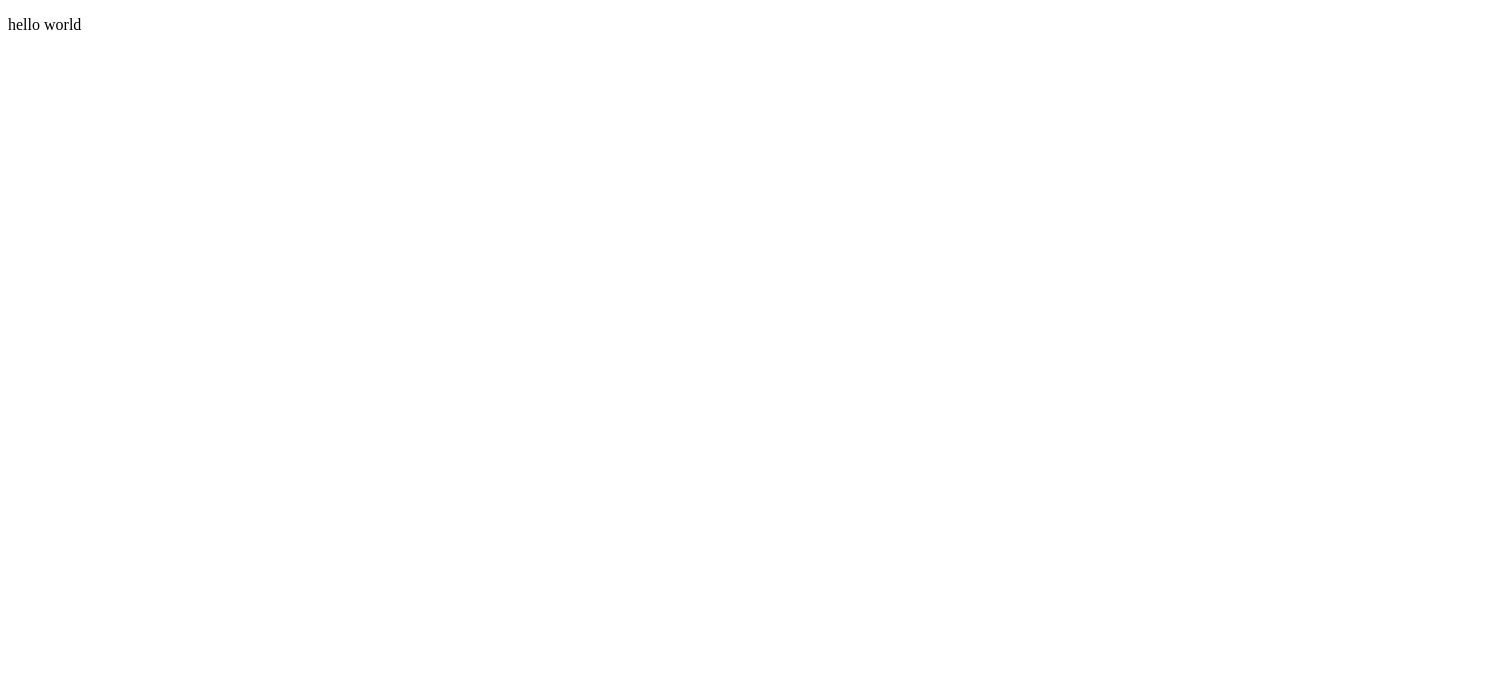
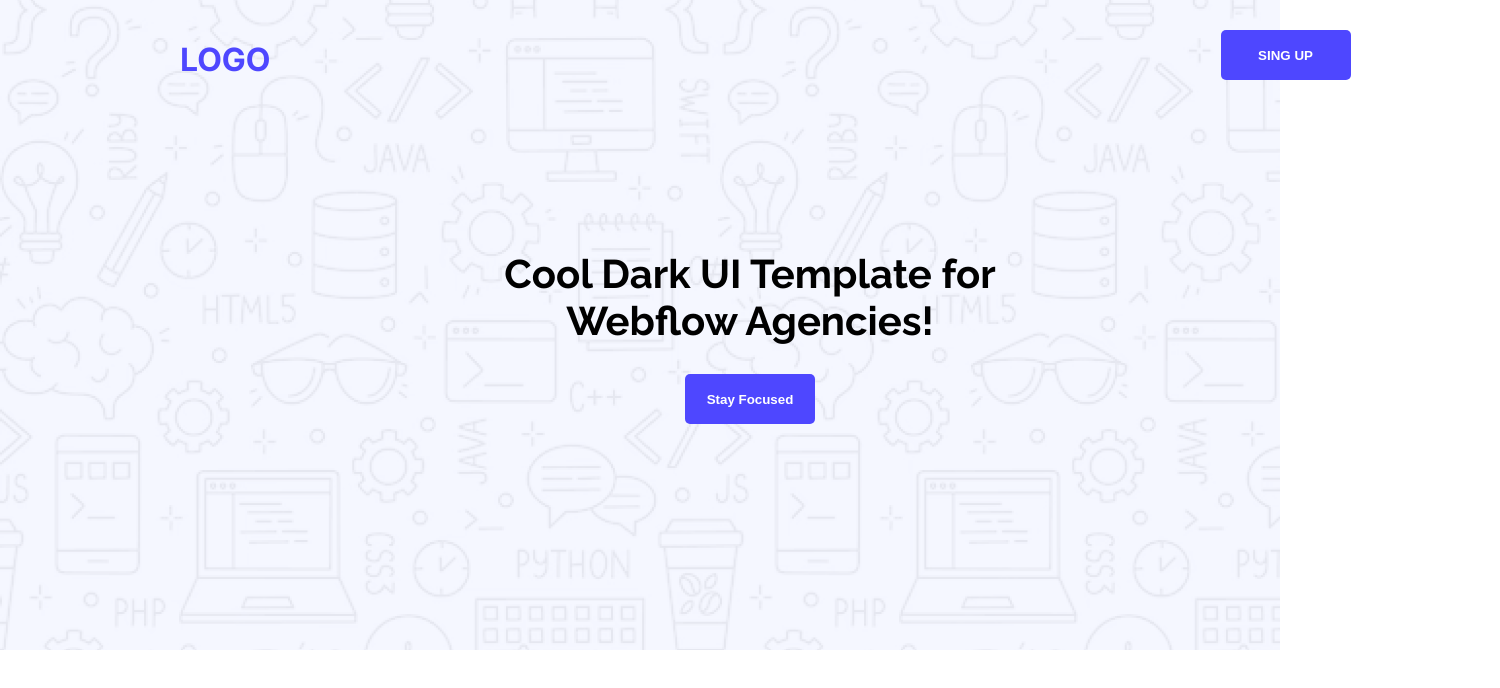
Before and after one commit to shariearBappy/projects-repo, a plain HTML site: page index.html in a window 1280 px wide. Shown: the whole page, 1500 px wide, since content can reach past the window. Drawn offline with Linux system fonts and the light colour scheme.

Commit message:
first page done

```diff
--- a/index.html
+++ b/index.html
@@ -4,10 +4,38 @@
     <meta charset="UTF-8" />
     <meta name="viewport" content="width=device-width, initial-scale=1.0" />
     <title>Assignment Project</title>
+    <link rel="preconnect" href="https://fonts.googleapis.com" />
+    <link rel="preconnect" href="https://fonts.gstatic.com" crossorigin />
+    <link
+      href="https://fonts.googleapis.com/css2?family=Inter:ital,opsz,wght@0,14..32,100..900;1,14..32,100..900&display=swap"
+      rel="stylesheet"
+    />
+    <link rel="preconnect" href="https://fonts.googleapis.com" />
+    <link rel="preconnect" href="https://fonts.gstatic.com" crossorigin />
+    <link
+      href="https://fonts.googleapis.com/css2?family=Raleway:ital,wght@0,100..900;1,100..900&display=swap"
+      rel="stylesheet"
+    />
+    <link rel="stylesheet" href="style.css" />
   </head>
-  <body>
-    <header>
-      <p>hello world</p>
+  <body class="inter-font" class="raleway-font">
+    <header class="banner">
+      <div class="container">
+        <div class="logo"><h3 class="logoName">LOGO</h3></div>
+        <div class="btnContainer">
+          <button class="btnInt">
+            <a href="#" class="btnLink">SING UP</a>
+          </button>
+        </div>
+      </div>
+      <div class="headerSec">
+        <h3 class="headerTittle">
+          Cool Dark UI Template for <br />Webflow Agencies!
+        </h3>
+        <button class="btnInt" class="tittleBtn">
+          <a href="#" class="tittleBtnLink">Stay Focused</a>
+        </button>
+      </div>
     </header>
   </body>
 </html>
--- /dev/null
+++ b/style.css
@@ -0,0 +1,68 @@
+.inter-font {
+  font-family: "Inter", sans-serif;
+  font-optical-sizing: auto;
+  font-weight: 700px;
+  font-style: normal;
+}
+
+.raleway-font {
+  font-family: "Raleway", sans-serif;
+  font-optical-sizing: auto;
+  font-weight: bold;
+  font-style: normal;
+}
+* {
+  margin: 0;
+  padding: 0;
+}
+.banner {
+  width: 100%;
+  background-image: url("images/Hero-bg.png");
+}
+.container {
+  display: flex;
+  width: 1140px;
+  height: 100px;
+  gap: 950px;
+}
+.logo {
+  margin-left: 180px;
+}
+.logoName {
+  color: #4e47ff;
+  font-size: 2em;
+  font-weight: bolder;
+  margin-top: 40px;
+}
+.btnInt {
+  background-color: #4e47ff;
+  border-radius: 5px;
+  border: none;
+  width: 130px;
+  height: 50px;
+  padding: 15px;
+  margin-top: 30px;
+  font-weight: bold;
+}
+
+.btnLink {
+  text-decoration: none;
+  color: #ffffff;
+}
+.headerSec {
+  width: 1500px;
+  height: 400px;
+  text-align: center;
+  margin-top: 150px;
+}
+.headerTittle {
+  font-size: 2.5em;
+  font-family: "Raleway";
+}
+.tittleBtn {
+  width: 100px;
+}
+.tittleBtnLink {
+  text-decoration: none;
+  color: #ffffff;
+}
```
Also changed, not shown: images/Hero-bg.png (added), images/avatar.png (added), images/icon-star.png (added), images/wc-big.png (added), images/wc-mini.png (added).
